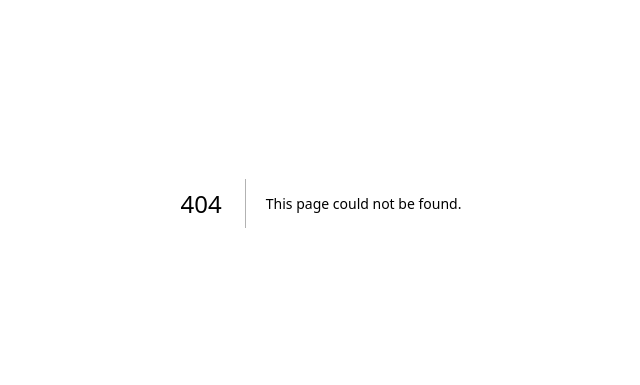
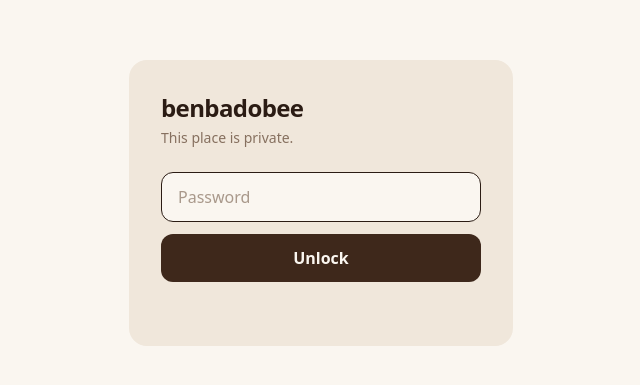
Before and after one commit to benjiangmin/budget-app, a Next.js app: page /login in a window 1280 px wide. Before the commit this address had no page. Shown: the part 197-582 px from the top of the page, without its empty margins (319-959 px from the left). Built offline with nearby package versions, Linux system fonts and the light colour scheme.

Commit message:
added login

```diff
--- /dev/null
+++ b/src/app/login/LoginForm.tsx
@@ -0,0 +1,35 @@
+"use client";
+
+import { useActionState } from "react";
+import { unlock, type LoginState } from "./actions";
+
+export default function LoginForm({ next }: { next: string }) {
+  const [state, action, pending] = useActionState<LoginState, FormData>(unlock, { error: null });
+
+  return (
+    <form action={action} className="mt-6 flex flex-col gap-3">
+      <input type="hidden" name="next" value={next} />
+      <input
+        type="password"
+        name="password"
+        required
+        autoFocus
+        autoComplete="current-password"
+        placeholder="Password"
+        aria-label="Password"
+        style={{ outline: "none" }}
+        className="w-full rounded-control border-[1.5px] border-line bg-paper px-4 py-3 text-ink placeholder:text-muted/70 focus:border-ink"
+      />
+      <button
+        type="submit"
+        disabled={pending}
+        className="rounded-control bg-accent px-5 py-3 font-semibold text-accent-ink transition-opacity hover:opacity-90 disabled:opacity-60"
+      >
+        {pending ? "Checking…" : "Unlock"}
+      </button>
+      <p role="status" className="min-h-5 text-sm text-danger">
+        {state.error}
+      </p>
+    </form>
+  );
+}
--- /dev/null
+++ b/src/app/login/actions.ts
@@ -0,0 +1,33 @@
+"use server";
+
+import { cookies } from "next/headers";
+import { redirect } from "next/navigation";
+import { AUTH_COOKIE, fingerprint, safeNext, sameText } from "@/lib/auth";
+
+export type LoginState = { error: string | null };
+
+export async function unlock(_prev: LoginState, formData: FormData): Promise<LoginState> {
+  const password = process.env.SITE_PASSWORD;
+  const next = safeNext(String(formData.get("next") ?? "/"));
+  if (!password) redirect(next); // no password set (only allowed while developing)
+
+  const given = String(formData.get("password") ?? "");
+  if (!sameText(given, password)) {
+    await new Promise((r) => setTimeout(r, 1000)); // slows down guessing
+    return { error: "Wrong password." };
+  }
+
+  (await cookies()).set(AUTH_COOKIE, await fingerprint(password), {
+    httpOnly: true, // page scripts can't read it
+    secure: process.env.NODE_ENV === "production", // https only on the live site
+    sameSite: "lax",
+    path: "/",
+    maxAge: 60 * 60 * 24 * 365, // stay unlocked on this browser for a year
+  });
+  redirect(next);
+}
+
+export async function lock() {
+  (await cookies()).delete(AUTH_COOKIE);
+  redirect("/login");
+}
--- /dev/null
+++ b/src/app/login/page.tsx
@@ -0,0 +1,21 @@
+import { Suspense } from "react";
+import { safeNext } from "@/lib/auth";
+import LoginForm from "./LoginForm";
+
+export const metadata = { title: "Locked · benbadobee" };
+
+export default function LoginPage(props: PageProps<"/login">) {
+  return (
+    <main className="grid min-h-dvh place-items-center px-4">
+      <div className="w-full max-w-sm rounded-card bg-surface p-6 sm:p-8">
+        <h1 className="font-display text-2xl font-semibold tracking-tight">benbadobee</h1>
+        <p className="mt-1 text-sm text-muted">This place is private.</p>
+        <Suspense fallback={<div className="mt-6 h-[8.5rem]" />}>
+          {props.searchParams.then((p) => (
+            <LoginForm next={safeNext(typeof p.next === "string" ? p.next : "/")} />
+          ))}
+        </Suspense>
+      </div>
+    </main>
+  );
+}
--- a/src/app/page.tsx
+++ b/src/app/page.tsx
@@ -2,6 +2,7 @@ import { Suspense } from "react";
 import { connection } from "next/server";
 import { getCategories } from "@/lib/home";
 import CategoryGrid from "@/components/home/CategoryGrid";
+import { lock } from "./login/actions";
 
 // Home: your categories. The layout lives in Supabase (supabase/home.sql), and you change it
 // from the page itself with the Edit button.
@@ -11,6 +12,12 @@ export default function Home() {
       <Suspense fallback={<Skeleton />}>
         <Categories />
       </Suspense>
+      {/* Signs this browser out (you'll need the password again). */}
+      <form action={lock} className="mt-12 text-center">
+        <button type="submit" className="text-sm text-muted underline-offset-4 hover:text-ink hover:underline">
+          Lock site
+        </button>
+      </form>
     </main>
   );
 }
--- /dev/null
+++ b/src/lib/auth.ts
@@ -0,0 +1,25 @@
+// The site's lock: one password (SITE_PASSWORD, set in .env.local and on Vercel).
+// After you unlock, a cookie holds a fingerprint of the password (never the password itself).
+// Changing SITE_PASSWORD signs out every browser, since old fingerprints stop matching.
+
+export const AUTH_COOKIE = "bb_unlocked";
+
+export async function fingerprint(password: string) {
+  const enc = new TextEncoder();
+  const key = await crypto.subtle.importKey("raw", enc.encode(password), { name: "HMAC", hash: "SHA-256" }, false, ["sign"]);
+  const sig = await crypto.subtle.sign("HMAC", key, enc.encode("benbadobee-unlocked-v1"));
+  return Array.from(new Uint8Array(sig), (b) => b.toString(16).padStart(2, "0")).join("");
+}
+
+// Compares without leaking where the first difference is (timing-safe).
+export function sameText(a: string, b: string) {
+  if (a.length !== b.length) return false;
+  let diff = 0;
+  for (let i = 0; i < a.length; i++) diff |= a.charCodeAt(i) ^ b.charCodeAt(i);
+  return diff === 0;
+}
+
+// Only allow going back to a page on this site after unlocking.
+export function safeNext(next: string) {
+  return next.startsWith("/") && !next.startsWith("//") ? next : "/";
+}
--- /dev/null
+++ b/src/proxy.ts
@@ -0,0 +1,31 @@
+import { NextResponse, type NextRequest } from "next/server";
+import { AUTH_COOKIE, fingerprint, sameText } from "@/lib/auth";
+
+// Runs before every request. No valid unlock cookie → you get sent to /login.
+// This covers pages, saving (server actions), and the search APIs.
+export async function proxy(request: NextRequest) {
+  const { pathname, search } = request.nextUrl;
+  if (pathname === "/login") return NextResponse.next();
+
+  const password = process.env.SITE_PASSWORD;
+  if (!password) {
+    // Not set: fine while developing on your computer, but never leave a live site open.
+    if (process.env.NODE_ENV !== "production") return NextResponse.next();
+    return new NextResponse("This site is locked: SITE_PASSWORD isn't set on the server.", { status: 503 });
+  }
+
+  const cookie = request.cookies.get(AUTH_COOKIE)?.value;
+  if (cookie && sameText(cookie, await fingerprint(password))) return NextResponse.next();
+
+  if (pathname.startsWith("/api/") || (request.method !== "GET" && request.method !== "HEAD")) {
+    return NextResponse.json({ error: "Locked" }, { status: 401 });
+  }
+  const login = new URL("/login", request.url);
+  login.searchParams.set("next", pathname + search);
+  return NextResponse.redirect(login);
+}
+
+// Everything except Next's own files and the tab icon goes through the lock.
+export const config = {
+  matcher: ["/((?!_next/static|_next/image|icon.png|favicon.ico).*)"],
+};
```
